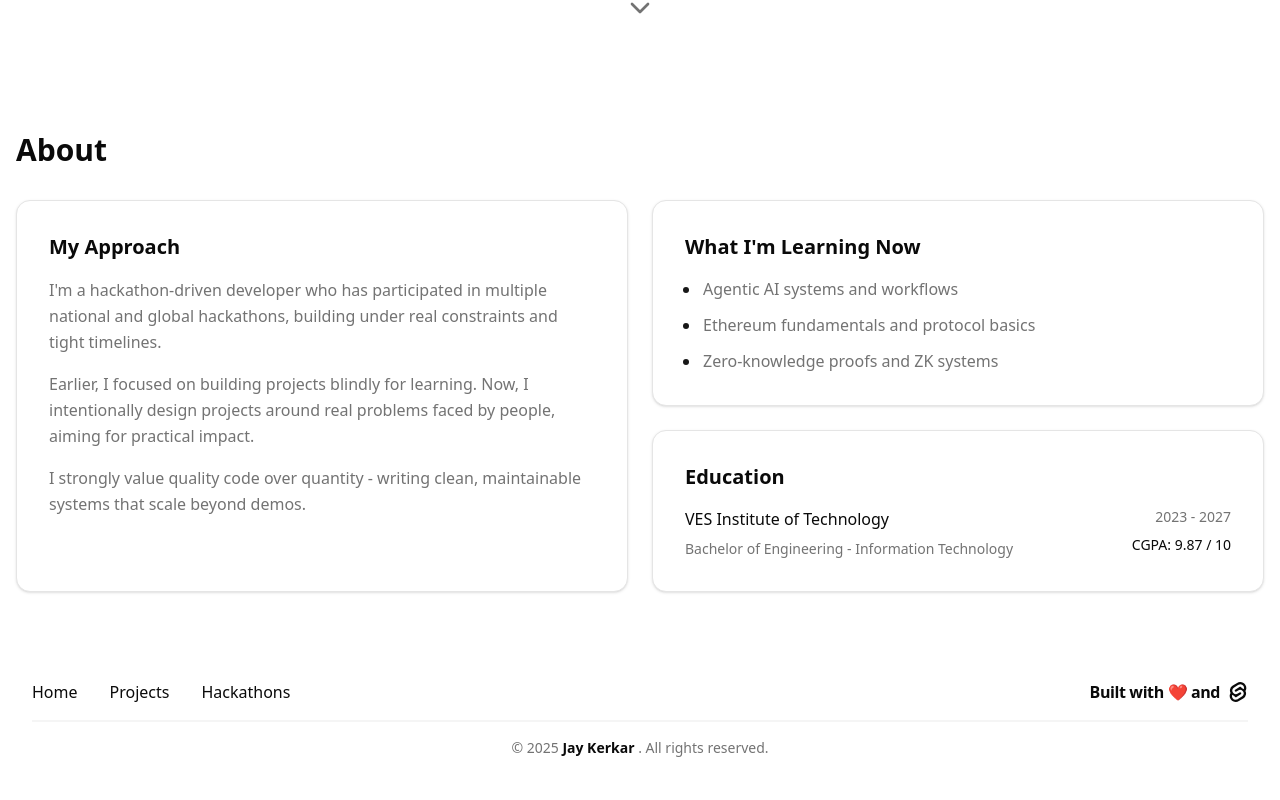
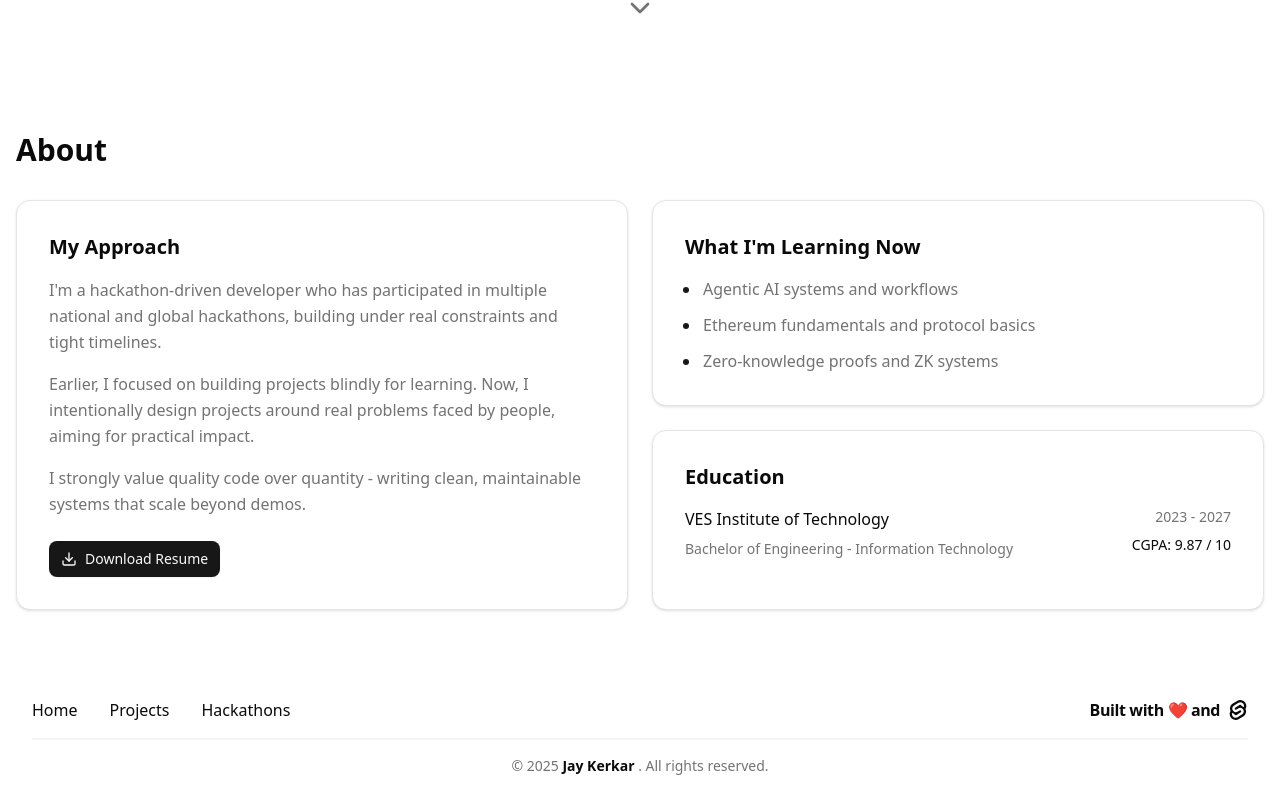
Before and after one commit to jaykerkar0405/Portfolio, a SvelteKit app: page / in a window 1280 px wide. Shown: the part 702-1502 px from the top of the page. Built offline with nearby package versions, Linux system fonts and the light colour scheme.

Commit message:
feat: Add download button for resume in the about section

```diff
--- a/src/routes/+page.svelte
+++ b/src/routes/+page.svelte
@@ -13,9 +13,10 @@
 		siTailwindcss
 	} from 'simple-icons';
 	import { onMount } from 'svelte';
-	import { MapPin, ChevronDown } from 'lucide-svelte';
+	import { Button } from '$lib/components/ui/button';
 	import * as Tooltip from '$lib/components/ui/tooltip';
 	import { Card, CardContent } from '$lib/components/ui/card';
+	import { MapPin, ChevronDown, Download } from 'lucide-svelte';
 
 	type SvgIcon = { viewBox: string; paths: string[] };
 
@@ -276,6 +277,14 @@
 							I strongly value quality code over quantity - writing clean, maintainable systems that scale beyond demos.
 						</p>
 					</div>
+					<div class="mt-6">
+						<a href="/docs/resume.pdf" download="Jay_Kerkar_Resume.pdf">
+							<Button class="gap-2">
+								<Download class="size-4" />
+								Download Resume
+							</Button>
+						</a>
+					</div>
 				</CardContent>
 			</Card>
 
```
